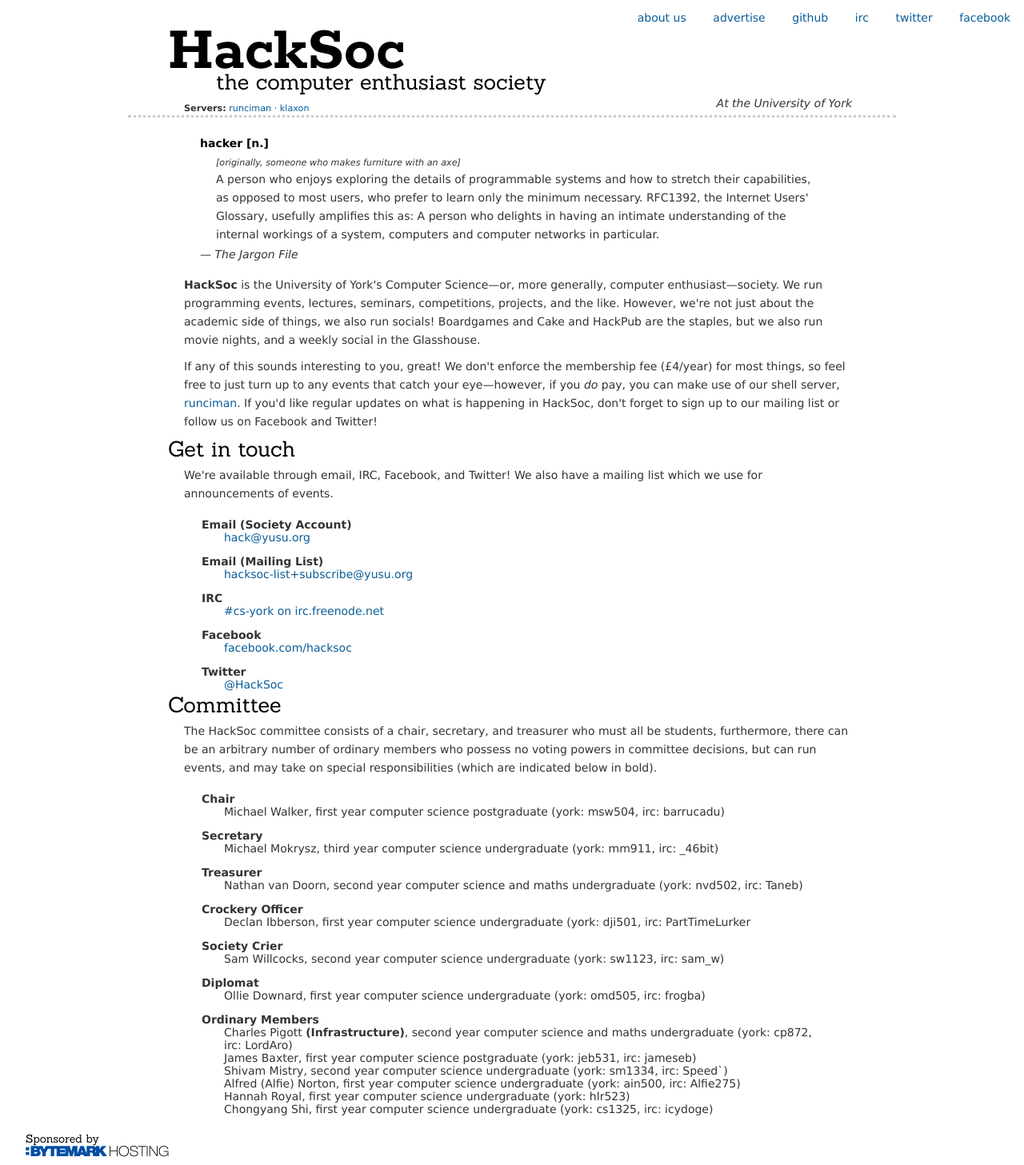
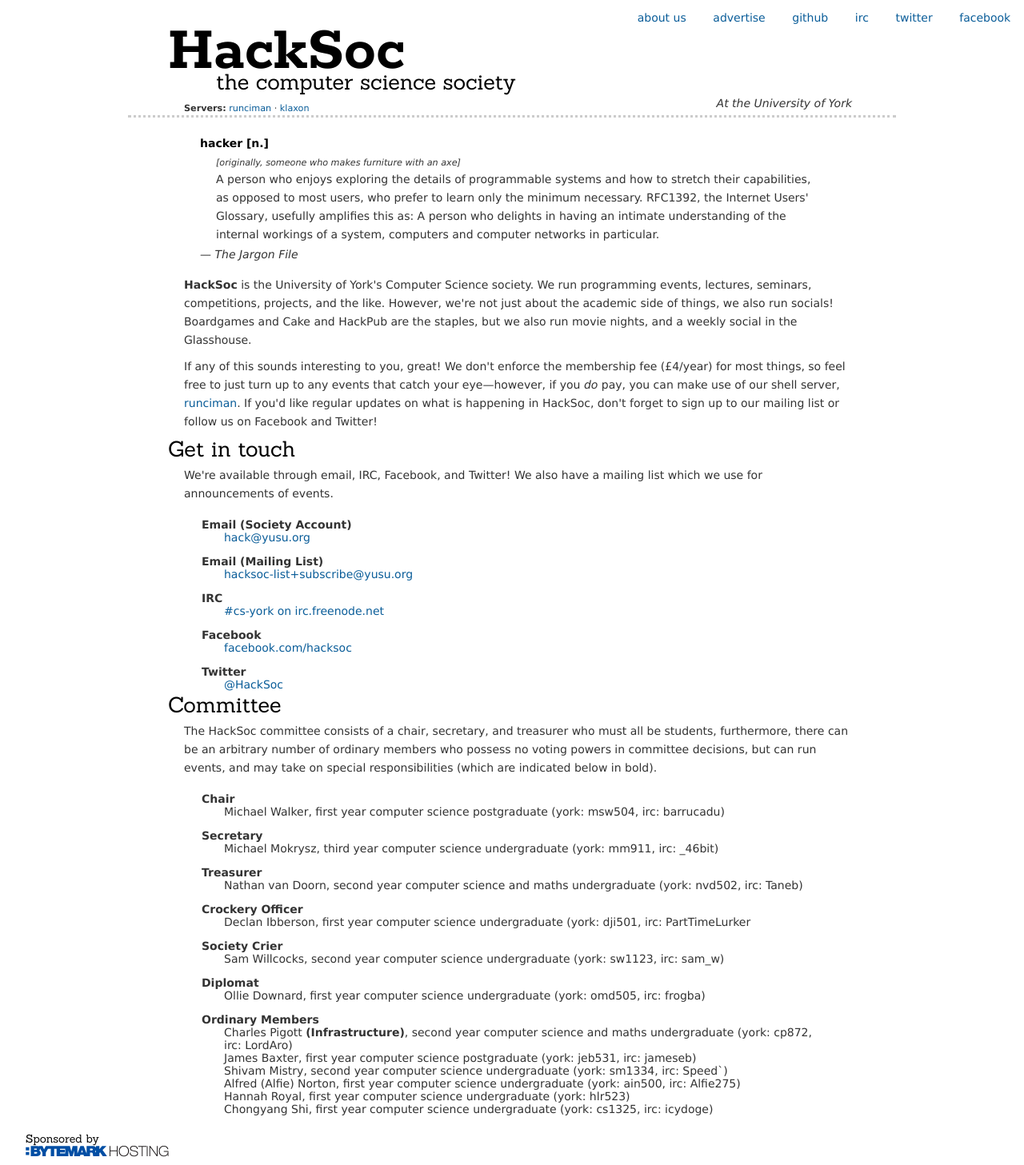
Before and after one commit to HackSoc/hacksoc.org, a Jekyll site: the page built from about.html, in a window 1280 px wide. Shown: the whole page at 80% size. Built offline with Jekyll 4.4.1, drawn with Linux system fonts in a browser that asks for light colours; some web fonts are replaced.

Commit message:
s/enthusiast/science/

```diff
--- a/_layouts/wrapper.html
+++ b/_layouts/wrapper.html
@@ -4,9 +4,9 @@
     <meta http-equiv="content-type" content="text/html; charset=UTF-8">
 
 {% if page.title %}
-    <title>{{page.title}} - HackSoc - the computer enthusiast society</title>
+    <title>{{page.title}} - HackSoc - the computer science society</title>
 {% else %}
-    <title>HackSoc - the computer enthusiast society</title>
+    <title>HackSoc - the computer science society</title>
 {% endif %}
 
     <link href='http://fonts.googleapis.com/css?family=Rokkitt:400,700|Sanchez|Quando|Inconsolata:400,700' rel='stylesheet' type='text/css'>
@@ -16,7 +16,7 @@
     <div id="container">
       <header>
         <h1><a href="{{site.url}}" title="HackSoc">HackSoc</a></h1>
-        <h2>the computer enthusiast society</h2>
+        <h2>the computer science society</h2>
         <nav>
           <ul>
             <li><a href="{{site.url}}about.html">about us</a></li>
--- a/about.html
+++ b/about.html
@@ -19,12 +19,11 @@
 </blockquote>
 
 <p><strong>HackSoc</strong> is the University of York's Computer
-Science&mdash;or, more generally, computer enthusiast&mdash;society.
-We run programming events, lectures, seminars, competitions, projects,
-and the like. However, we're not just about the academic side of
-things, we also run socials! Boardgames and Cake and HackPub are the
-staples, but we also run movie nights, and a weekly social in the
-Glasshouse.</p>
+Science society.  We run programming events, lectures, seminars,
+competitions, projects, and the like. However, we're not just about
+the academic side of things, we also run socials! Boardgames and Cake
+and HackPub are the staples, but we also run movie nights, and a
+weekly social in the Glasshouse.</p>
 
 <p>If any of this sounds interesting to you, great! We don't enforce
 the membership fee (£4/year) for most things, so feel free to just turn up to
```
